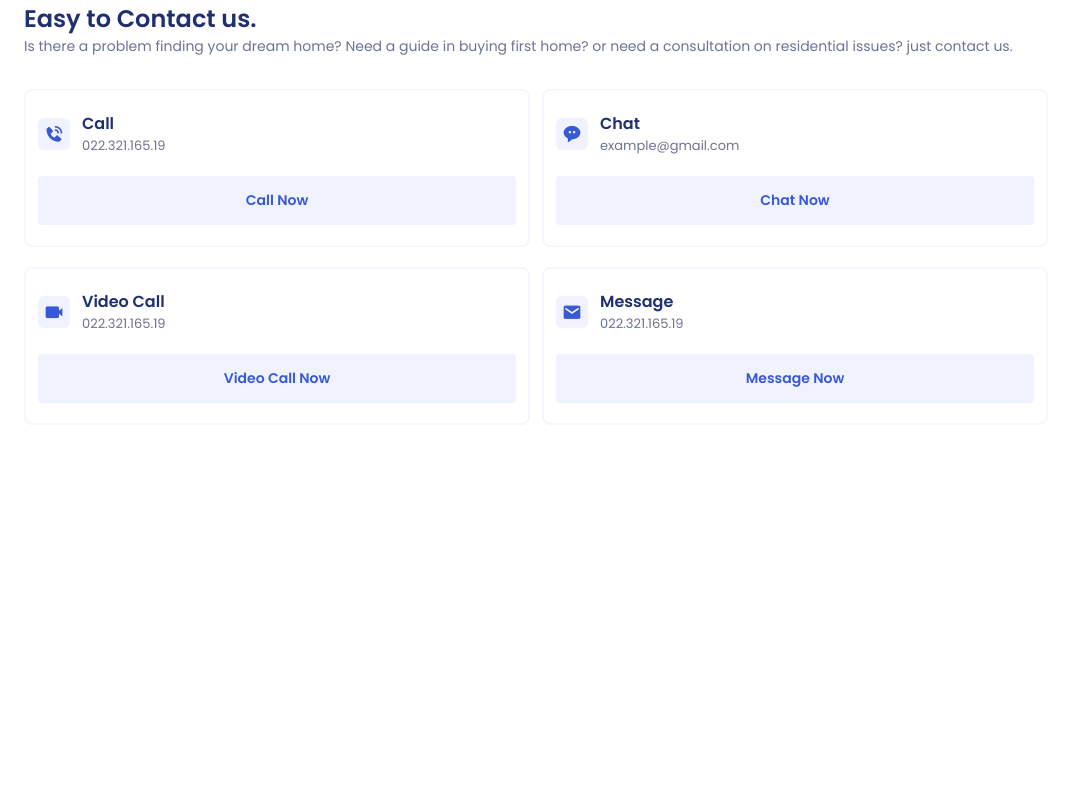
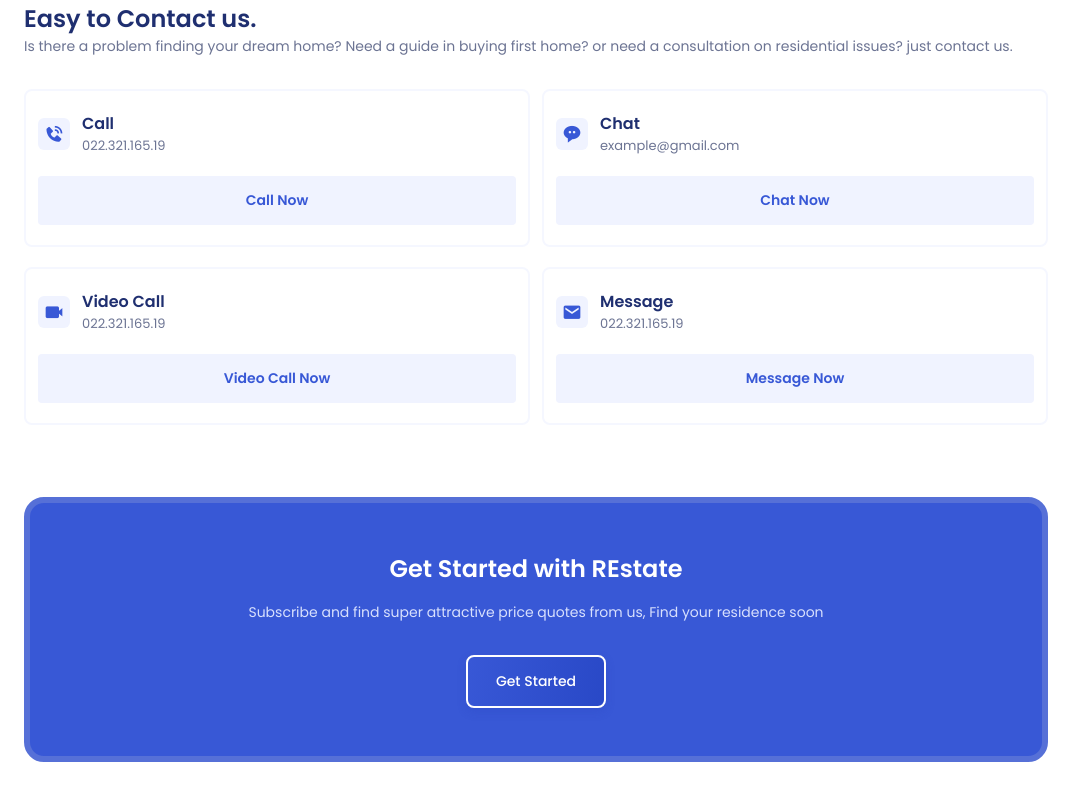
Before and after one commit to devazamatt/responsive-real-estate-website, a React (Vite) app: page / in a window 1280 px wide. Shown: the part 3391-4191 px from the top of the page, without its empty margins (0-1087 px from the left). Before the commit the page ends 4056 px from the top, so only its background shows below. Built offline with nearby package versions, Linux system fonts and the light colour scheme.

Commit message:
Add subscribe section

```diff
--- a/src/App.jsx
+++ b/src/App.jsx
@@ -479,7 +479,14 @@ function App() {
 
         {/*<==================== SUBSCRIBE ====================*/}
         <section className="subscribe section">
-
+          <div className="subscribe__container container">
+            <h1 className="subscribe__title">Get Started with REstate</h1>
+            <p className="subscribe__description">
+              Subscribe and find super attractive price
+              quotes from us, Find your residence soon
+            </p>
+            <a className="button subscribe__button" href="#">Get Started</a>
+          </div>
         </section>
       </main>
 
--- a/src/index.css
+++ b/src/index.css
@@ -596,7 +596,39 @@ button {
 }
 
 /*=============== SUBSCRIBE ===============*/
+.subscribe {
+  padding: 2.5rem 0;
+}
 
+.subscribe__container {
+  background-color: var(--first-color);
+  padding: 3rem 2rem;
+  border-radius: 1.25rem;
+  border: 6px solid var(--first-color-light);
+  text-align: center;
+}
+
+.subscribe__title {
+  font-size: var(--h2-font-size);
+  color: #fff;
+  margin-bottom: 1rem;
+}
+
+.subscribe__description {
+  color: hsl(228, 90%, 92%);
+  font-size: var(--small-font-size);
+  margin-bottom: 2rem;
+}
+
+.subscribe__button {
+  border: 2px solid #fff;
+  background-color: var(--first-color-light);
+  font-size: var(--small-font-size);
+}
+
+.subscribe__button:hover {
+  background-color: var(--first-color);
+}
 
 /*=============== FOOTER ===============*/
 
```
